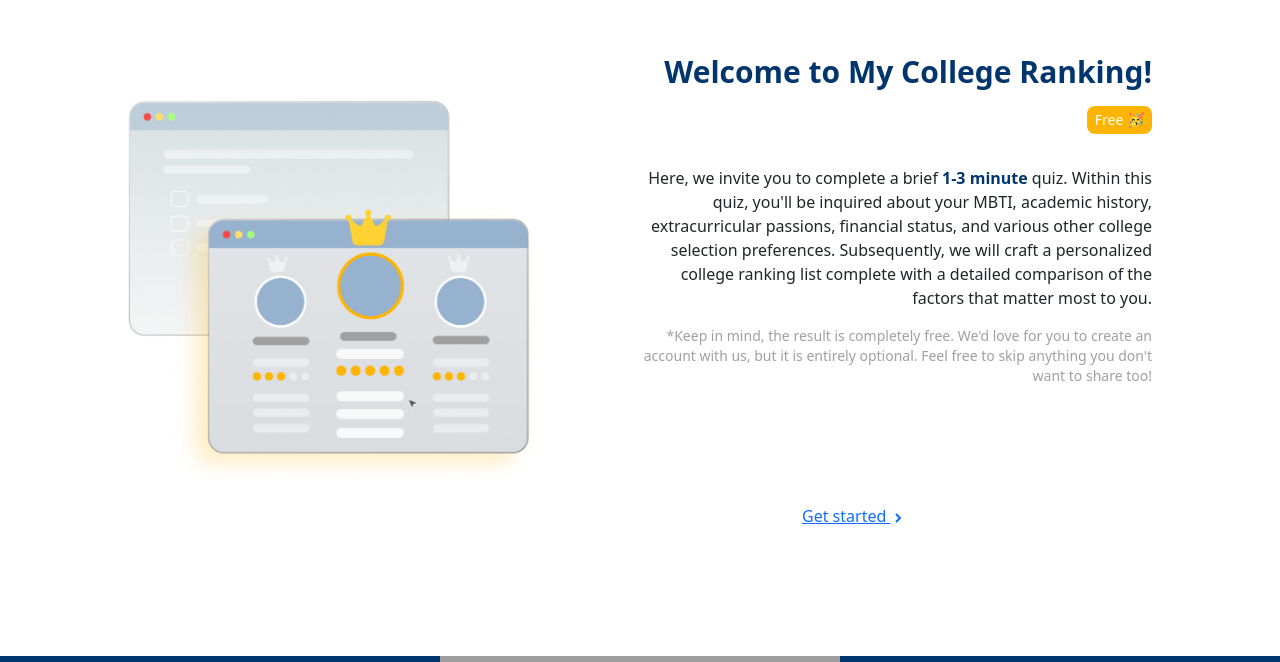
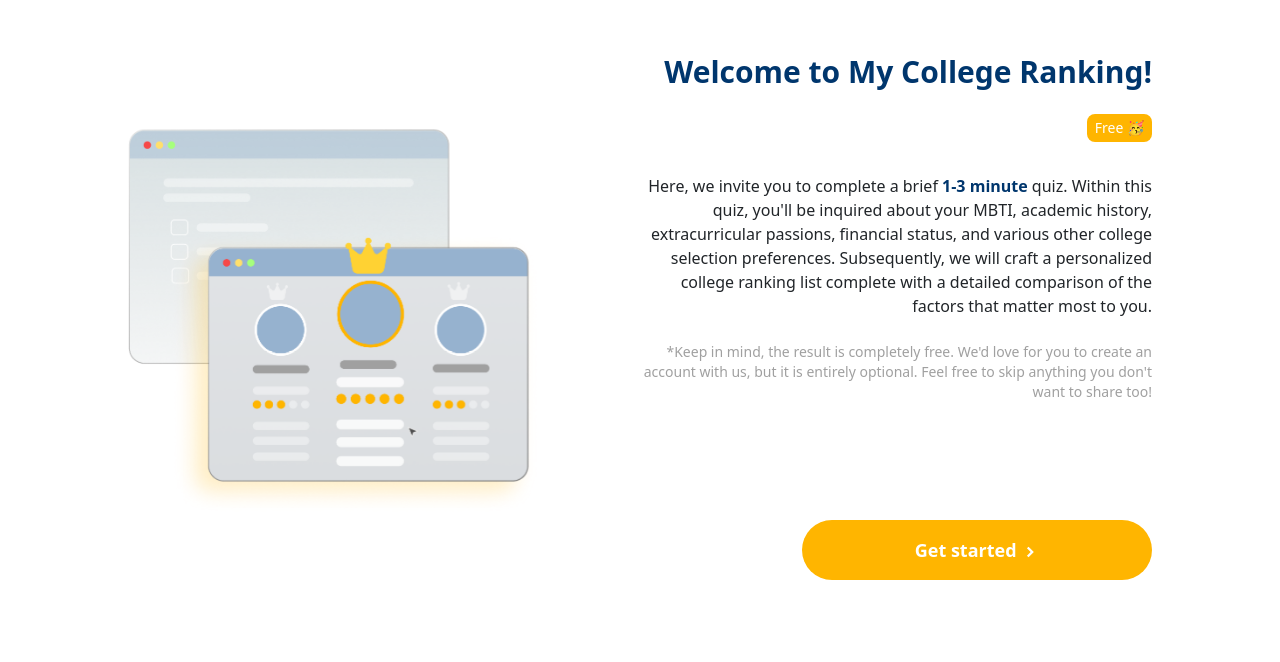
Before and after one commit to Got10IN/Got10IN, a React (Create React App) app: page /my-college-ranking in a window 1280 px wide. Shown: the part 138-800 px from the top of the page. Built offline with nearby package versions, Linux system fonts and the light colour scheme; no server answers; grey boxes are pictures that could not be loaded.

Commit message:
MyCollegeRanking css cleanup

```diff
--- a/src/pages/myCollegeRanking/MyCollegeRanking.tsx
+++ b/src/pages/myCollegeRanking/MyCollegeRanking.tsx
@@ -22,7 +22,7 @@ function MyCollegeRanking() {
                     <p className='text-3xl text-accent font-bold'>
                         Welcome to My College Ranking!
                     </p>
-                    <span className='text-sm bg-highlight text-white px-2 py-1 rounded-lg max-w-fit'>
+                    <span className='text-sm bg-highlight text-white px-2 py-1 mt-2 rounded-lg max-w-fit'>
                         Free 🥳
                     </span>
                     <p className='font-light text-right mt-8'>
@@ -35,7 +35,7 @@ function MyCollegeRanking() {
                         ranking list complete with a detailed comparison of the
                         factors that matter most to you.
                     </p>
-                    <p className='font-light text-sm text-text text-right'>
+                    <p className='font-light text-sm text-text text-right mt-2'>
                         *Keep in mind, the result is completely free. We'd love
                         for you to create an account with us, but it is entirely
                         optional. Feel free to skip anything you don't want to
@@ -43,7 +43,7 @@ function MyCollegeRanking() {
                     </p>
                     <Link
                         to='/question'
-                        className='subscribe-button align-middle'
+                        className='text-lg font-extrabold text-white rounded-full px-1/20 py-3 text-center cursor-pinter no-underline inline-block min-w-max bg-highlight align-middle'
                         style={{ marginTop: '20%', width: '350px' }}
                     >
                         Get started <BiSolidChevronRight className='inline-block' />
```
